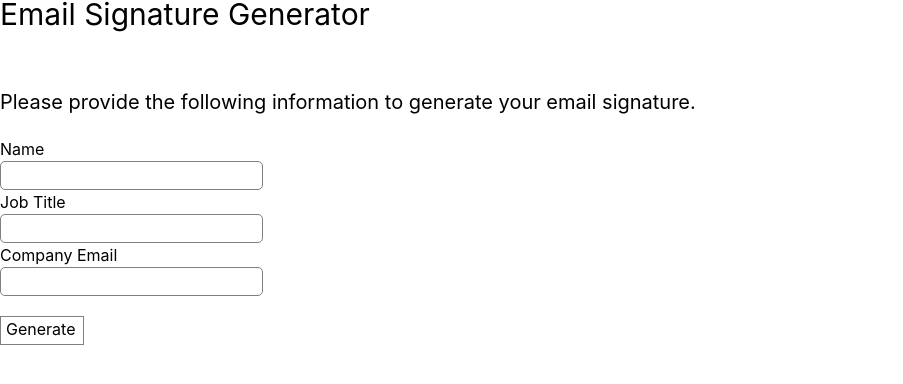
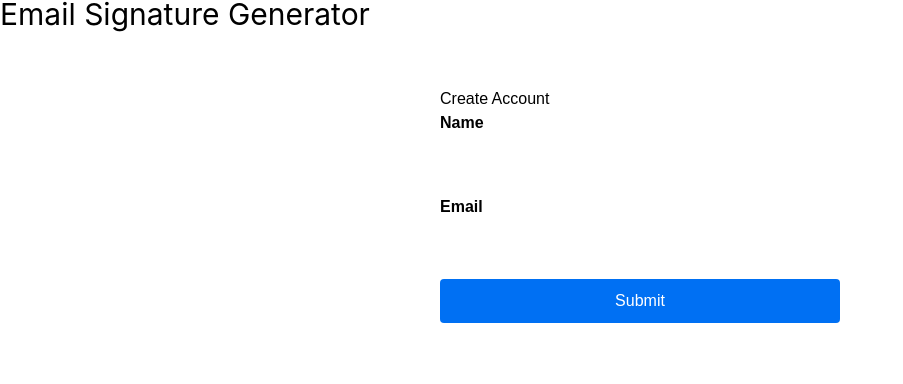
Before and after one commit to peegeetr/viterts-2026, a React (Vite) app: page /email-signature in a window 1280 px wide. Shown: the part 408-792 px from the top of the page, without its empty margins (0-903 px from the left). Built offline with nearby package versions, Linux system fonts and the light colour scheme.

Commit message:
adding tan form

```diff
--- a/package.json
+++ b/package.json
@@ -11,10 +11,12 @@
   },
   "dependencies": {
     "@tailwindcss/vite": "^4.3.3",
+    "@tanstack/react-form": "^1.33.5",
     "@tanstack/react-query": "^5.101.4",
     "react": "^19.2.8",
     "react-dom": "^19.2.8",
-    "tailwindcss": "^4.3.3"
+    "tailwindcss": "^4.3.3",
+    "zod": "^4.4.3"
   },
   "devDependencies": {
     "@eslint/js": "^10.0.1",
--- a/src/components/email-signature-generator/EmailSignatureGenerator.tsx
+++ b/src/components/email-signature-generator/EmailSignatureGenerator.tsx
@@ -2,6 +2,8 @@ import React from "react";
 import { useQuery } from "@tanstack/react-query";
 import { GeneratedEmailSignature } from "./GeneratedEmailSignature";
 import type { ApiResponse, FormData } from "./emailSignatureTypes";
+import { FormEmailSignature } from "./FormEmailSignature";
+import { FormTest } from "./FormTest";
 
 // export interface ApiResponse {
 //   count: number;
@@ -30,7 +32,6 @@ export function EmailSignatureGenerator() {
   const [copied, setCopied] = React.useState<boolean>(false);
   const apiUrl = import.meta.env.VITE_APP_API_URL as string;
   const apiVersion = import.meta.env.VITE_APP_API_VERSION as string;
-  const imgUrl = import.meta.env.VITE_APP_BASE_IMG_URL as string;
 
   const fetchApi = async (): Promise<ApiResponse> => {
     const username = import.meta.env.VITE_APP_API_KEY;
@@ -110,7 +111,7 @@ export function EmailSignatureGenerator() {
   };
 
   return (
-    <div>
+    <div className="">
       <header
         style={{
           marginTop: "80px",
@@ -136,15 +137,17 @@ export function EmailSignatureGenerator() {
           marginTop: "50px",
         }}
       >
-        <h2
+        {/* <h2
           style={{
             fontSize: "20px",
           }}
         >
           Please provide the following information to generate your email
           signature.
-        </h2>
-        <form onSubmit={handleSubmit} className="mt-5">
+        </h2> */}
+        <FormTest />
+        {/* <FormEmailSignature /> */}
+        {/* <form onSubmit={handleSubmit} className="mt-5">
           <label
             style={{
               display: "block",
@@ -219,7 +222,7 @@ export function EmailSignatureGenerator() {
           >
             {isFetching ? "Please wait..." : "Generate"}
           </button>
-        </form>
+        </form> */}
       </section>
       {/* Generated section */}
       {/* Loader */}
--- a/src/components/email-signature-generator/FormEmailSignature.tsx
+++ b/src/components/email-signature-generator/FormEmailSignature.tsx
@@ -1,113 +1,161 @@
-import { useMutation, useQueryClient } from "@tanstack/react-query";
-import type { EmailSignature } from "./emailSignatureTypes";
+import { useForm } from "@tanstack/react-form";
+import z from "zod";
 
-// // define post payload
-// interface CreatePostData {
-//   overview_subscriber_code: string;
-//   overview_subscriber_id: string;
-//   email: string;
+const formSchema = z.object({
+  name: z.string().min(1, "Required value."),
+  jobTitle: z.string().min(1, "Required value."),
+  email: z.email(),
+  // terms: z.boolean().refine((val) => val === true, {
+  //   message: "You must accept the terms and conditions",
+  // }),
+});
+
+type FieldProps<T extends string | number> = {
+  state: { value: T; meta: { errors: any[]; isTouched: boolean } };
+  handleChange: (value: T) => void;
+  handleBlur: () => void;
+};
+
+function TextField<T extends string | number>({
+  field,
+  type,
+  placeholder,
+  label,
+}: {
+  field: FieldProps<T>;
+  type?: string;
+  placeholder?: string;
+  label: string;
+}) {
+  const { errors, isTouched } = field.state.meta;
+  return (
+    <div>
+      <label className="block" htmlFor="name">
+        {label}
+      </label>
+      <input
+        className="border border-gray-400 rounded-md"
+        type={type}
+        value={field.state.value as string | number}
+        onChange={(e) =>
+          field.handleChange(
+            (type === "number"
+              ? Number(e.target.value)
+              : e.target.value) as Parameters<typeof field.handleChange>[0],
+          )
+        }
+        onBlur={field.handleBlur}
+        placeholder={placeholder}
+      />
+      {errors.length > 0 && isTouched && (
+        <span className="text-red-500">{errors[0]?.message}</span>
+      )}
+    </div>
+  );
+}
+
+// function CheckboxField<T extends boolean>({
+//   field,
+//   type,
+//   label,
+// }: {
+//   field: FieldProps<T>;
+//   type?: string;
+//   label: string;
+// }) {
+//   const { errors, isTouched } = field.state.meta;
+//   console.log(errors);
+//   return (
+//     <div>
+//       <label className="block" htmlFor="terms">
+//         {label}
+//       </label>
+//       <input
+//         className="border border-gray-400 rounded-md"
+//         type={type}
+//         checked={field.state.value} // Coerces undefined safely to a boolean structure
+//         onBlur={field.handleBlur}
+//         onChange={(e) =>
+//           field.handleChange(
+//             e.target.checked as Parameters<typeof field.handleChange>[0],
+//           )
+//         }
+//       />
+//       {errors.length > 0 && isTouched && (
+//         <span className="text-red-500">{errors[0]?.message}</span>
+//       )}
+//     </div>
+//   );
 // }
 
-// // define post response
-// interface PostResponse {
-//   id: number;
-//   lastname: string;
-//   firstname: string;
-//   email: string;
-// }
+export function FormEmailSignature() {
+  const { Field, handleSubmit } = useForm({
+    defaultValues: {
+      name: "",
+      email: "",
+      jobTitle: "",
+      // terms: false,
+    },
+    onSubmit: async ({ value }) => {
+      console.log(value);
+    },
+    validators: {
+      onSubmit: formSchema,
+      onChange: formSchema,
+    },
+  });
 
-// interface Props {
-//   setEmployee: React.Dispatch<React.SetStateAction<string>>;
-// }
-
-// // typed api function
-// const createPost = async (newPost: CreatePostData): Promise<PostResponse> => {
-//   const apiUrl = import.meta.env.VITE_APP_API_URL;
-//   const apiVersion = import.meta.env.VITE_APP_API_VERSION;
-//   const response = await fetch(
-//     `${apiUrl}/${apiVersion}/client-overview/read-all-active-announcement`,
-//     {
-//       method: "POST",
-//       headers: {
-//         "Content-Type": "application/json",
-//         Authorization:
-//           "Basic " + btoa(`${import.meta.env.VITE_APP_API_KEY}:''`),
-//       },
-//       body: JSON.stringify(newPost),
-//     },
-//   );
-
-//   if (!response.ok) {
-//     throw new Error("Failed to create post. Please try again.");
-//   }
-
-//   return response.json();
-// };
-
-// export function FormEmailSignature({ setEmployee }: Props) {
-//   const queryClient = useQueryClient();
-
-//   // Generics structure: <TData, TError, TVariables, TContext>
-//   const mutation = useMutation<PostResponse, Error, CreatePostData>({
-//     mutationFn: createPost,
-
-//     // Type-safe callbacks
-//     onSuccess: (data: PostResponse) => {
-//       console.log("Post created:", data);
-//       setEmployee([{ id: data, lastname: data, firstname: data, email: data }]);
-
-//       // Invalidate your fetching query cache to trigger a background refetch
-//       queryClient.invalidateQueries({ queryKey: ["eSign"] });
-//     },
-//     onError: (error: Error) => {
-//       console.error("Mutation failed:", error.message);
-//     },
-//   });
-
-  //   console.log(mutation);
-
-  const handleSubmit = (e: React.SubmitEvent<HTMLFormElement>) => {
-    e.preventDefault();
-
-    // // Type checking ensures you pass exactly the CreatePostInput shape
-    // mutation.mutate(
-    //   {
-    //     overview_subscriber_code: "FBS001",
-    //     overview_subscriber_id: "1",
-    //     email: "patrick.reyes@frontlinebusiness.com.ph",
-    //   },
-    //   //   {
-    //   //     // Component-level callbacks (great for UI resets)
-    //   //     onSuccess: () => {
-    //   //       setTitle('')
-    //   //       setBody('')
-    //   //     },
-    //   //   }
-    // );
-  };
   return (
     <section className="mt-15">
       <h2 className="text-xl">
         Please provide the following information to generate your email
         signature.
       </h2>
-      <form onSubmit={handleSubmit}>
-        <label className="block" htmlFor="name">
-          Employee Name
-        </label>
-        <input
-          className="border border-gray-400 rounded-md"
-          id="name"
-          type="text"
-        />
-        <label className="block" htmlFor="email">
-          Company Email
-        </label>
-        <input
-          className="border border-gray-400 rounded-md"
-          id="email"
-          type="email"
-        />
+      <form
+        onSubmit={(e) => {
+          e.preventDefault();
+          handleSubmit();
+        }}
+      >
+        <Field name="name">
+          {(field) => (
+            <TextField
+              field={field}
+              type="name"
+              placeholder="name"
+              label="Name"
+            />
+          )}
+        </Field>
+        <Field name="jobTitle">
+          {(field) => (
+            <TextField
+              field={field}
+              type="jobTitle"
+              placeholder="Job title"
+              label="Job Title"
+            />
+          )}
+        </Field>
+        <Field name="email">
+          {(field) => (
+            <TextField
+              field={field}
+              type="email"
+              placeholder="Email"
+              label="Company Email"
+            />
+          )}
+        </Field>
+        {/* <Field name="terms">
+          {(field) => (
+            <CheckboxField
+              field={field}
+              type="checkbox"
+              label="Accept terms and conditions"
+            />
+          )}
+        </Field> */}
         <button className="block border border-gray-400" type="submit">
           Generate
         </button>
--- /dev/null
+++ b/src/components/email-signature-generator/FormTest.tsx
@@ -0,0 +1,155 @@
+import React from "react";
+import { useForm } from "@tanstack/react-form";
+
+export function FormTest() {
+  // 1. Initialize the form model. Types are inferred from defaultValues.
+  const form = useForm({
+    defaultValues: {
+      name: "",
+      email: "",
+    },
+    onSubmit: async ({ value }) => {
+      // Executed only if validation passes
+      console.log("Submitted values:", value);
+    },
+  });
+
+  return (
+    <div
+      style={{
+        maxWidth: "400px",
+        margin: "20px auto",
+        fontFamily: "sans-serif",
+      }}
+    >
+      <h2>Create Account</h2>
+
+      {/* 2. Bind the form submission handler */}
+      <form
+        onSubmit={(e) => {
+          e.preventDefault();
+          e.stopPropagation();
+          form.handleSubmit();
+        }}
+      >
+        {/* 3. Render the Name field */}
+        <form.Field
+          name="name"
+          validators={{
+            onChange: ({ value }) =>
+              !value
+                ? "Name is required"
+                : value.length < 3
+                  ? "Name must be at least 3 characters"
+                  : undefined,
+          }}
+        >
+          {(field) => {
+            console.log(field.state.meta.errors);
+            return (
+              <div style={{ marginBottom: "15px" }}>
+                <label
+                  htmlFor={field.name}
+                  style={{
+                    display: "block",
+                    marginBottom: "5px",
+                    fontWeight: "bold",
+                  }}
+                >
+                  Name
+                </label>
+                <input
+                  id={field.name}
+                  name={field.name}
+                  value={field.state.value}
+                  onBlur={field.handleBlur}
+                  onChange={(e) => field.handleChange(e.target.value)}
+                  style={{
+                    width: "100%",
+                    padding: "8px",
+                    boxSizing: "border-box",
+                  }}
+                />
+                {field.state.meta.isTouched &&
+                field.state.meta.errors.length ? (
+                  <em style={{ color: "red", fontSize: "12px" }}>
+                    {field.state.meta.errors.join(", ")}
+                  </em>
+                ) : null}
+              </div>
+            );
+          }}
+        </form.Field>
+
+        {/* 4. Render the Email field */}
+        <form.Field
+          name="email"
+          validators={{
+            onChange: ({ value }) =>
+              !value
+                ? "Email is required"
+                : !/\S+@\S+\.\S+/.test(value)
+                  ? "Invalid email address"
+                  : undefined,
+          }}
+        >
+          {(field) => (
+            <div style={{ marginBottom: "15px" }}>
+              <label
+                htmlFor={field.name}
+                style={{
+                  display: "block",
+                  marginBottom: "5px",
+                  fontWeight: "bold",
+                }}
+              >
+                Email
+              </label>
+              <input
+                id={field.name}
+                name={field.name}
+                type="email"
+                value={field.state.value}
+                onBlur={field.handleBlur}
+                onChange={(e) => field.handleChange(e.target.value)}
+                style={{
+                  width: "100%",
+                  padding: "8px",
+                  boxSizing: "border-box",
+                }}
+              />
+              {field.state.meta.isTouched && field.state.meta.errors.length ? (
+                <em style={{ color: "red", fontSize: "12px" }}>
+                  {field.state.meta.errors.join(", ")}
+                </em>
+              ) : null}
+            </div>
+          )}
+        </form.Field>
+
+        {/* 5. Handle submission states reactively */}
+        <form.Subscribe
+          selector={(state) => [state.canSubmit, state.isSubmitting]}
+        >
+          {([canSubmit, isSubmitting]) => (
+            <button
+              type="submit"
+              disabled={!canSubmit}
+              style={{
+                width: "100%",
+                padding: "10px",
+                backgroundColor: canSubmit ? "#0070f3" : "#ccc",
+                color: "#fff",
+                border: "none",
+                borderRadius: "4px",
+                cursor: canSubmit ? "pointer" : "not-allowed",
+              }}
+            >
+              {isSubmitting ? "Submitting..." : "Submit"}
+            </button>
+          )}
+        </form.Subscribe>
+      </form>
+    </div>
+  );
+}
```
Also changed, not shown: src/components/email-signature-generator/emailSignatureTypes.ts (+17 -0 lines), 1 other file (tests, documents, lock files or other folders).
